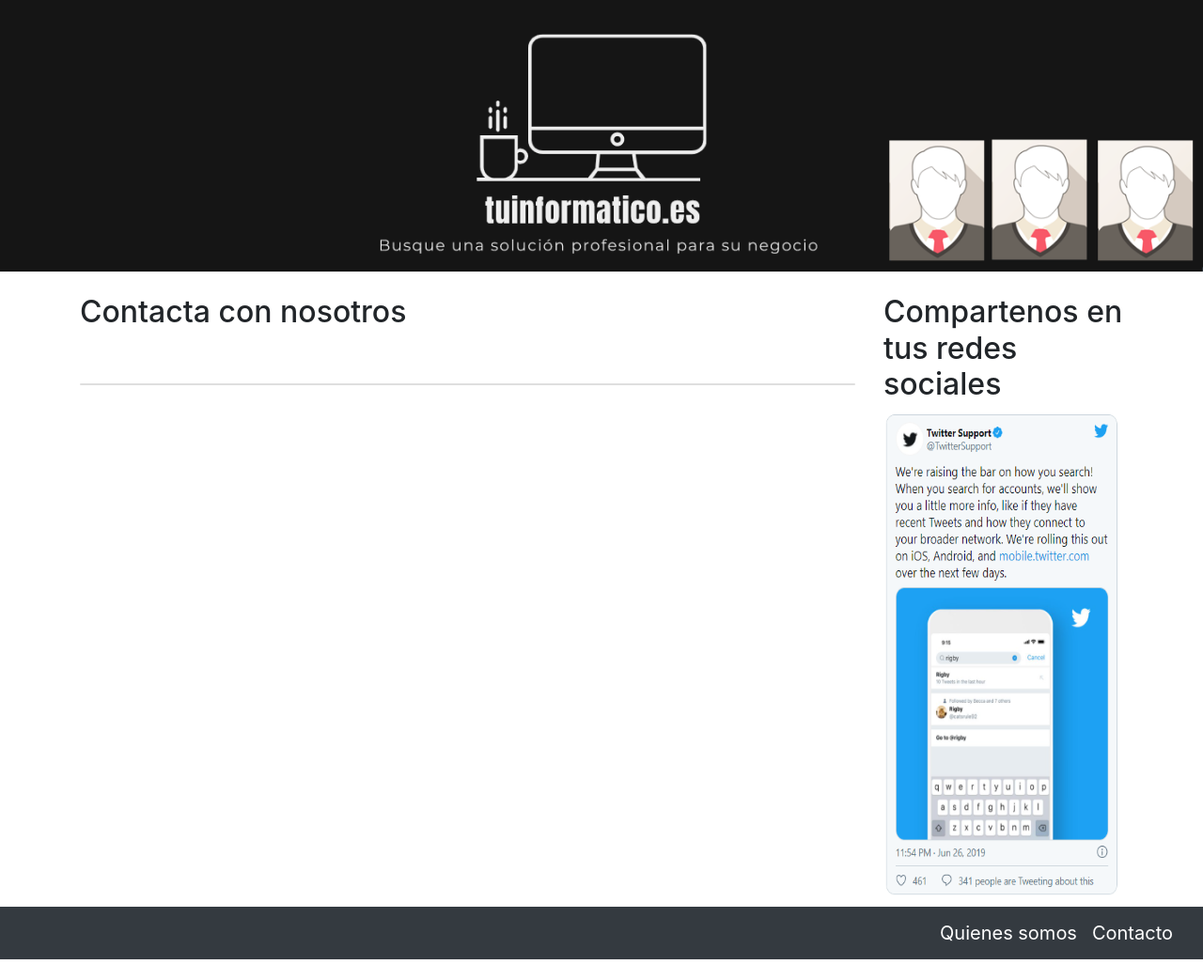
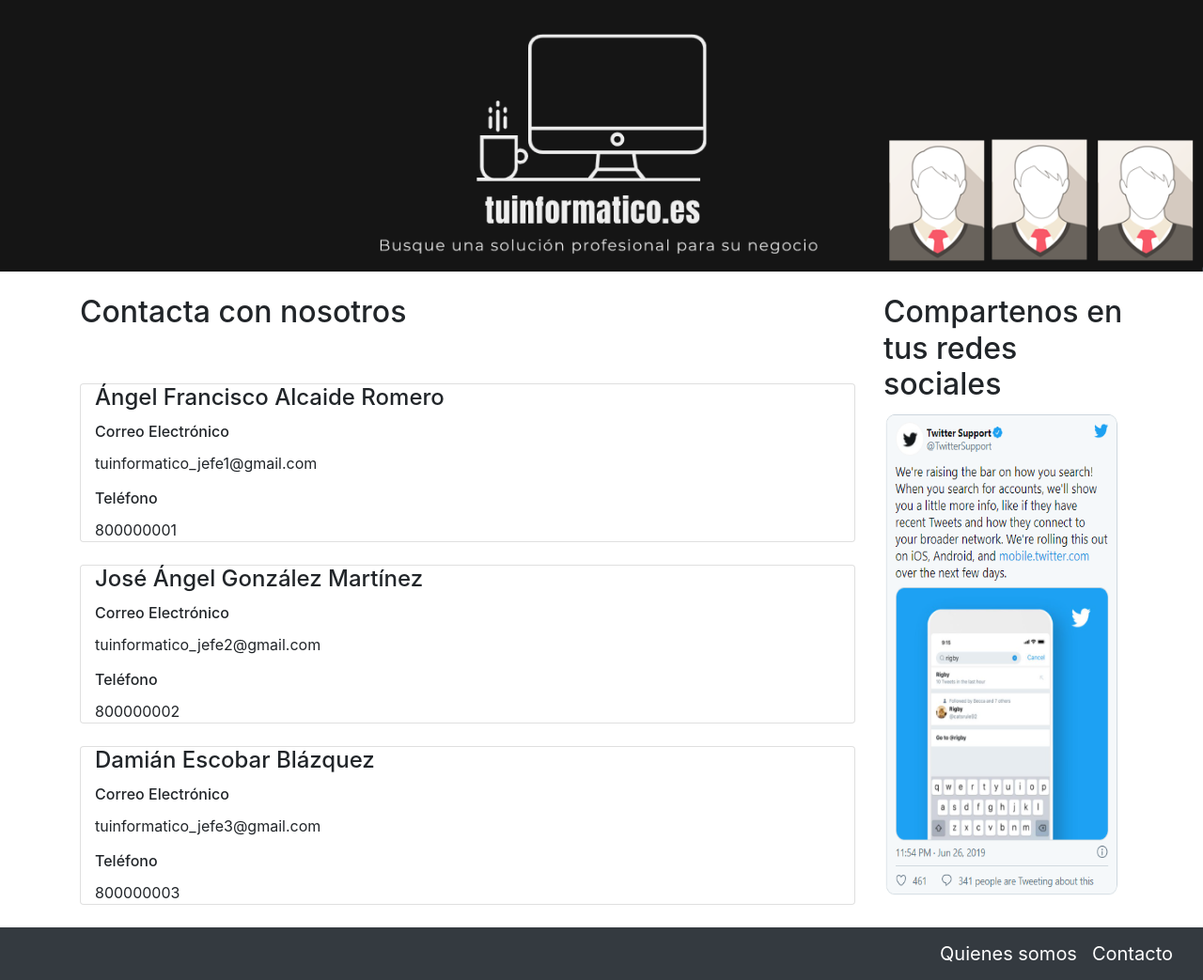
Before and after one commit to alqaid/tuinformatico, a PHP site: page /Contacto.html in a window 1280 px wide. Shown: the part 333-1376 px from the top of the page at 94% size. Before the commit the page ends 1354 px from the top, so only its background shows below. Run offline with PHP 8.4, Linux system fonts and the light colour scheme.

Commit message:
JOIN y Contacto arreglado

```diff
--- a/Contacto.html
+++ b/Contacto.html
@@ -65,6 +65,29 @@
 <br>
 <br>
  <div class="card col "   >
+      <h4 class="card-title ">Ángel Francisco Alcaide Romero</h4>
+	  <h6 class="card-title ">Correo Electrónico</h6>
+      <p class="card-text">tuinformatico_jefe1@gmail.com</p>
+	  <h6 class="card-title ">Teléfono</h6>
+	  <p class="card-text">800000001</p>
+  </div>
+  <br>
+  <div class="card col "   >
+      <h4 class="card-title ">José Ángel González Martínez</h4>
+      <h6 class="card-title ">Correo Electrónico</h6>
+      <p class="card-text">tuinformatico_jefe2@gmail.com</p>
+	  <h6 class="card-title ">Teléfono</h6>
+	  <p class="card-text">800000002</p>
+  </div>
+  <br>
+  <div class="card col "   >
+      <h4 class="card-title ">Damián Escobar Blázquez</h4>
+      <h6 class="card-title ">Correo Electrónico</h6>
+      <p class="card-text">tuinformatico_jefe3@gmail.com</p>
+	  <h6 class="card-title ">Teléfono</h6>
+	  <p class="card-text">800000003</p>
+  </div>
+  <br>
 
 </main>
 
```
Also changed, not shown: practica2comercio/bdd_leer.php (+8 -2 lines).
